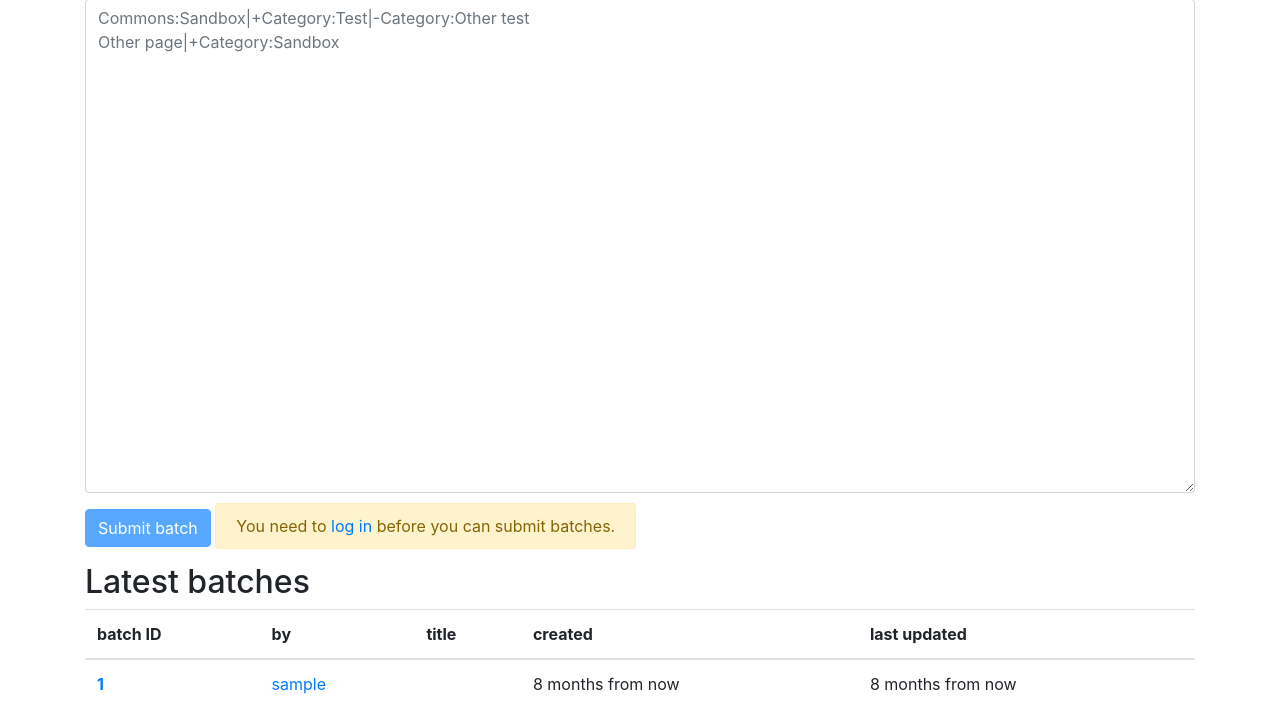
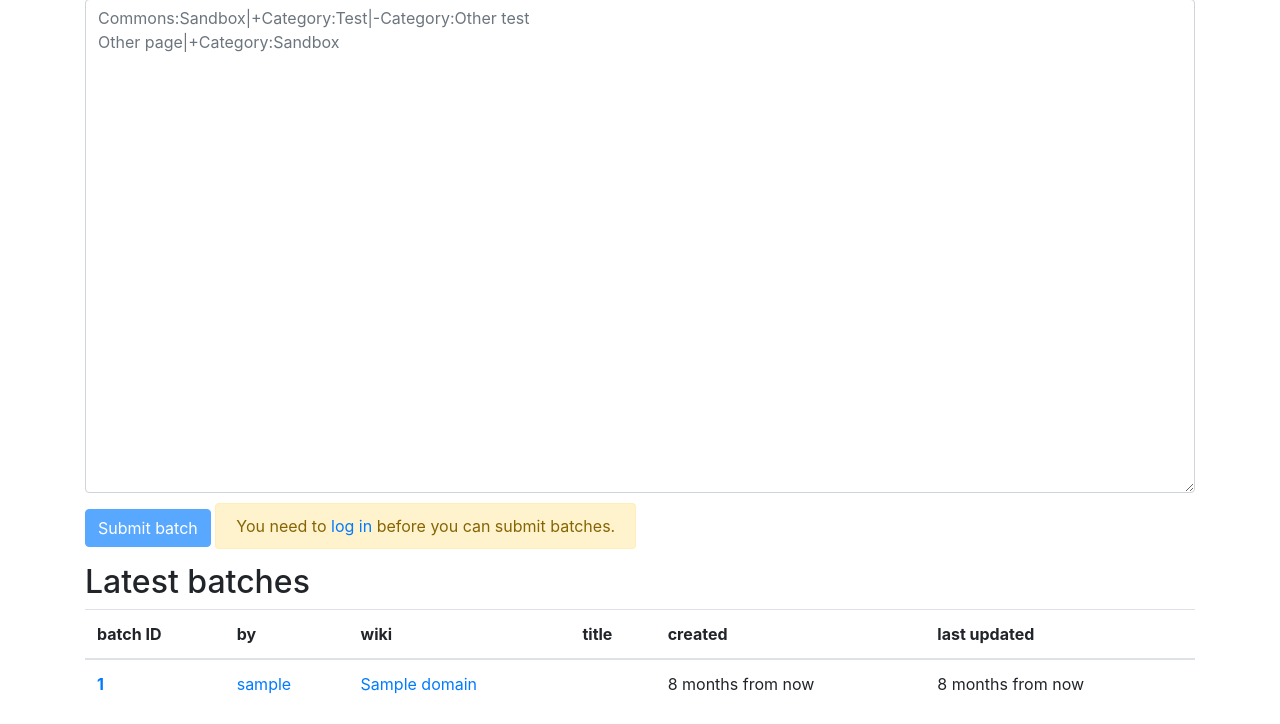
Before and after one commit to lucaswerkmeister/tool-quickcategories, a Flask app: template templates/index.html in a window 1280 px wide. Shown: the part 490-1214 px from the top of the page. Run offline with Flask 2, Linux system fonts and the light colour scheme; the template is opened without the code that fills it: most values are stand-ins (such as "Sample title", 1, 10 or a date in 2020); some libraries are stand-ins or nearby versions.

Commit message:
Show batch wikis on index page

```diff
--- a/templates/index.html
+++ b/templates/index.html
@@ -73,6 +73,7 @@
     <tr>
       <th scope="col">batch ID</th>
       <th scope="col">by</th>
+      <th scope="col">wiki</th>
       <th scope="col">title</th>
       <th scope="col">created</th>
       <th scope="col">last updated</th>
@@ -83,6 +84,7 @@
     <tr>
       <th scope="row"><a href="{{ url_for('batch', id=batch.id) }}">{{ batch.id }}</a></th>
       <td>{{ render_local_user(batch.local_user) }}</td>
+      <td><a href="https://{{ batch.domain }}/">{{ batch.domain }}</a></td>
       <td>{{ render_batch_title(batch) or '' }}</td>
       <td>{{ batch.created | render_datetime }}</td>
       <td>{{ batch.last_updated | render_datetime }}</td>
```
